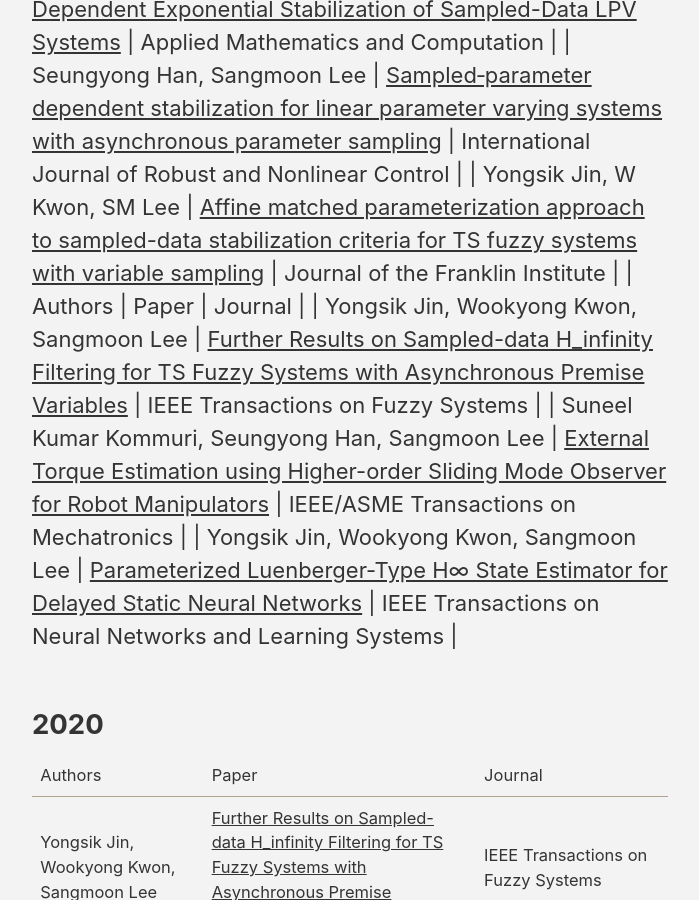
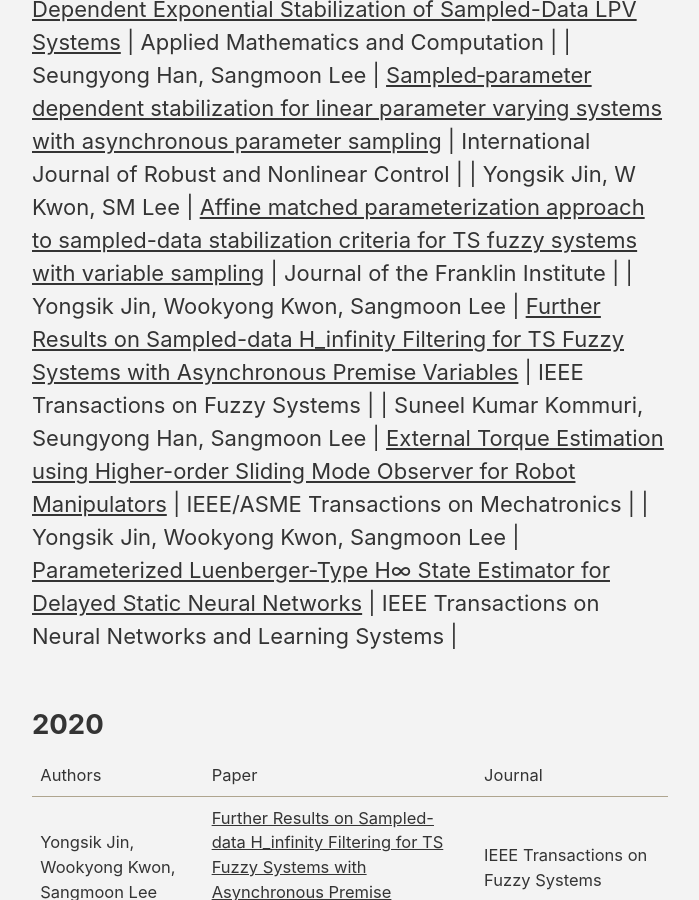
Before and after one commit to CPSC-LAB/CPSC-LAB.github.io, a Jekyll site: the page built from _pages/publications.md, in a window 1280 px wide and 900 px high, scrolled down 361 px. Shown: the whole window, without its empty margins (290-989 px from the left). Built offline with Jekyll 4.4.1, drawn with Linux system fonts in a browser that asks for light colours; cached includes are drawn as plain includes.

Commit message:
Update publications.md

```diff
--- a/_pages/publications.md
+++ b/_pages/publications.md
@@ -11,7 +11,6 @@
 | H.I. Jung, S.Y. Han, Satnesh Singh, S.M. Lee   |   [Polynomially Parameter Dependent Exponential Stabilization of Sampled-Data LPV Systems](https://reader.elsevier.com/reader/sd/pii/S0096300321005622?token=A24328E3EC709C43A286293CEA698826F231E75780E29C3DD4DACF72F8D40ED11ABF93AA716F63348264A789EF527963&originRegion=us-east-1&originCreation=20210812133817)    | Applied Mathematics and Computation           |
 | Seungyong Han, Sangmoon Lee    | [Sampled‐parameter dependent stabilization for linear parameter varying systems with asynchronous parameter sampling](https://onlinelibrary.wiley.com/doi/epdf/10.1002/rnc.5454)   | International Journal of Robust and Nonlinear Control                               |
 | Yongsik Jin, W Kwon, SM Lee | [Affine matched parameterization approach to sampled-data stabilization criteria for TS fuzzy systems with variable sampling](https://reader.elsevier.com/reader/sd/pii/S0016003221001368?token=EA8C9B3566BC58B410411BF39D3EA23DC05D896F0C0706CDDB8B4AA2053760D08EFA95793066F25DF017B90B5938C18F&originRegion=us-east-1&originCreation=20210812134311)   | Journal of the Franklin Institute |
-| Authors           | Paper                                                                       | Journal                                                      |
 | Yongsik Jin, Wookyong Kwon, Sangmoon Lee | [Further Results on Sampled-data H_infinity Filtering for TS Fuzzy Systems with Asynchronous Premise Variables](https://ieeexplore.ieee.org/stamp/stamp.jsp?tp=&arnumber=9392358)   | IEEE Transactions on Fuzzy Systems                           |
 | Suneel Kumar Kommuri, Seungyong Han, Sangmoon Lee  |  [External Torque Estimation using Higher-order Sliding Mode Observer for Robot Manipulators](https://ieeexplore.ieee.org/stamp/stamp.jsp?tp=&arnumber=9382115) |  IEEE/ASME Transactions on Mechatronics |
 | Yongsik Jin, Wookyong Kwon, Sangmoon Lee  |  [Parameterized Luenberger-Type H∞ State Estimator for Delayed Static Neural Networks](https://ieeexplore.ieee.org/stamp/stamp.jsp?tp=&arnumber=9314928)  |   IEEE Transactions on Neural Networks and Learning Systems   |
```
